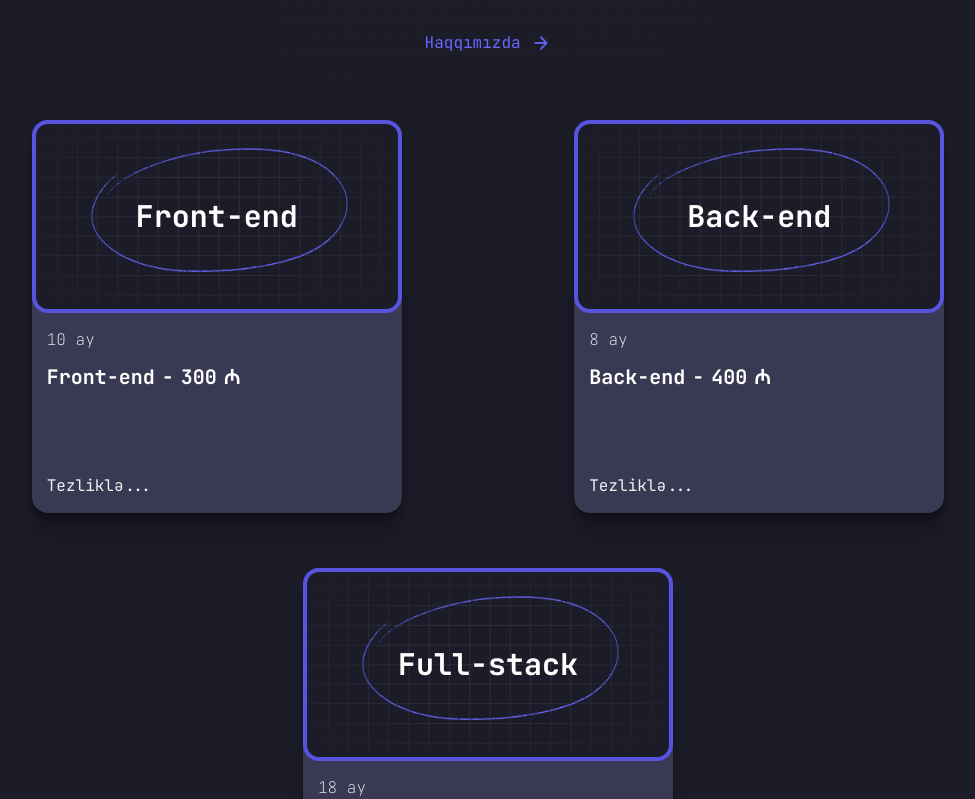
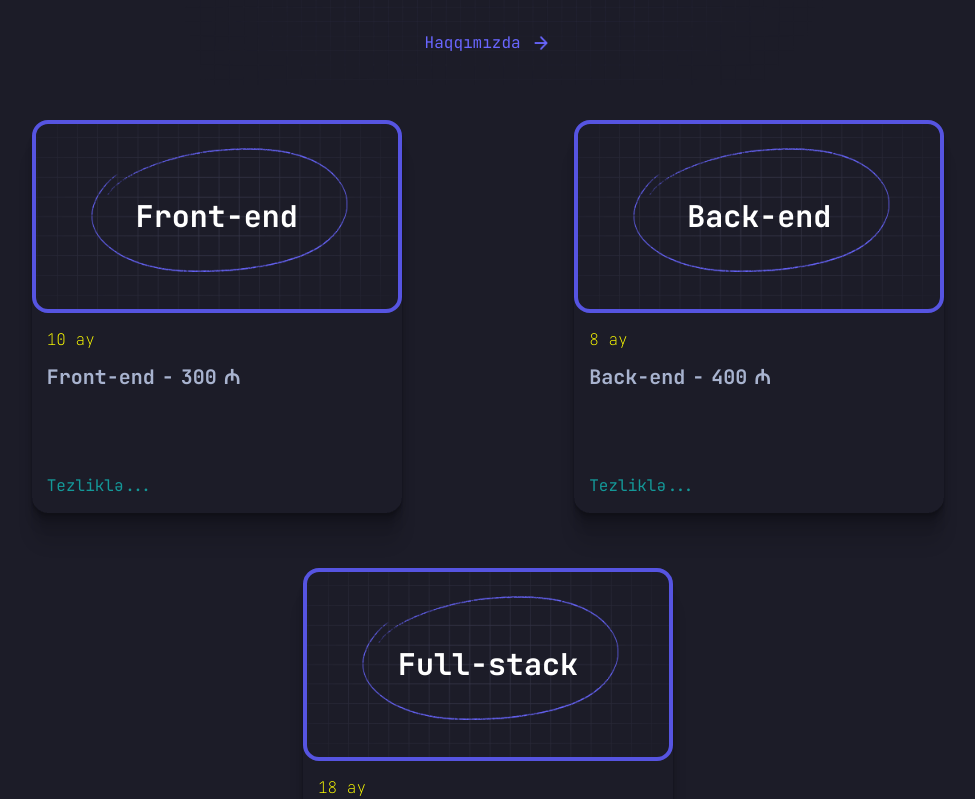
Before and after one commit to YusifHasanov/Course-Intro, a React (Create React App) app: page / in a window 1280 px wide. Shown: the part 1961-2760 px from the top of the page, without its empty margins (152-1127 px from the left). Built offline with nearby package versions, Linux system fonts and the light colour scheme.

Commit message:
change some colors

```diff
--- a/src/features/layouts/carousel/Carousel.jsx
+++ b/src/features/layouts/carousel/Carousel.jsx
@@ -15,7 +15,7 @@ const carouselData = [
     {
 
         title: 'Backend',
-        price: '10 ay',
+        price: '8 ay',
         content: ["C#", "MSSQL", "Entity Framework", "ASP.NET Core"]
     }, {
 
--- a/src/features/layouts/whats new/whatsNew.module.css
+++ b/src/features/layouts/whats new/whatsNew.module.css
@@ -65,8 +65,7 @@
     margin-left: auto;
     margin-right: auto;
     width: 370px;
-    background-color: #393953;
-
+    /*background-color: #393953;*/
     border-radius: 16px;
     transition: all .3s ease;
     box-shadow: rgba(0, 0, 0, 0.09) 0px 2px 1px, rgba(0, 0, 0, 0.09) 0px 4px 2px, rgba(0, 0, 0, 0.09) 0px 8px 4px, rgba(0, 0, 0, 0.09) 0px 16px 8px, rgba(0, 0, 0, 0.09) 0px 32px 16px;
@@ -107,14 +106,19 @@
 
 .subtitle {
     font-weight: 100;
+    color: yellow;
 }
 
 .text {
     margin-top: 10px;
-    color: #fff;
+    /*color: #fff;*/
+    color: #a8b3cf;
     font-weight: 700;
     font-size: 20px;
     word-spacing: -5px;
+}
+.date{
+    color: #149898;
 }
 /*Responsive*/
 @media screen and (min-width: 400px){
```
